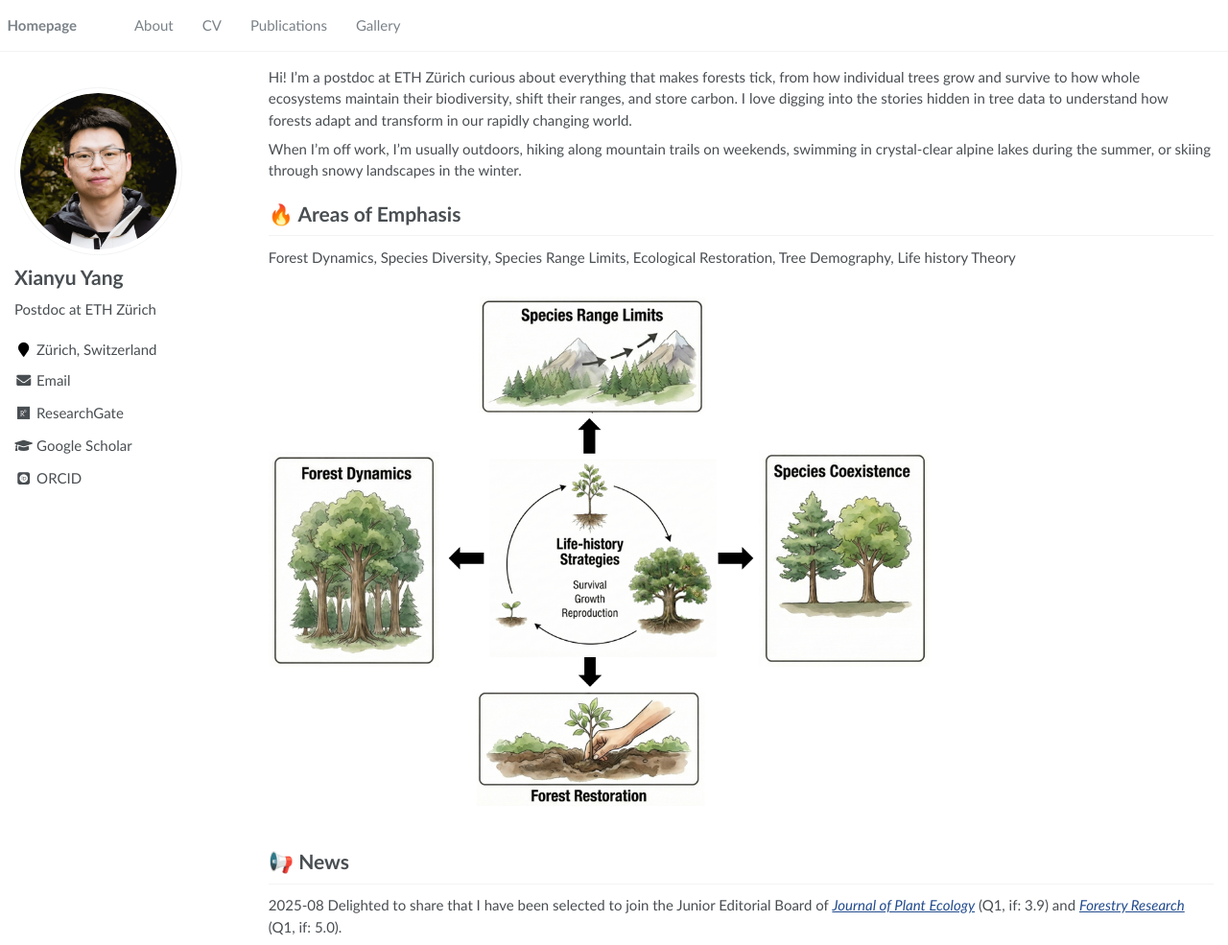
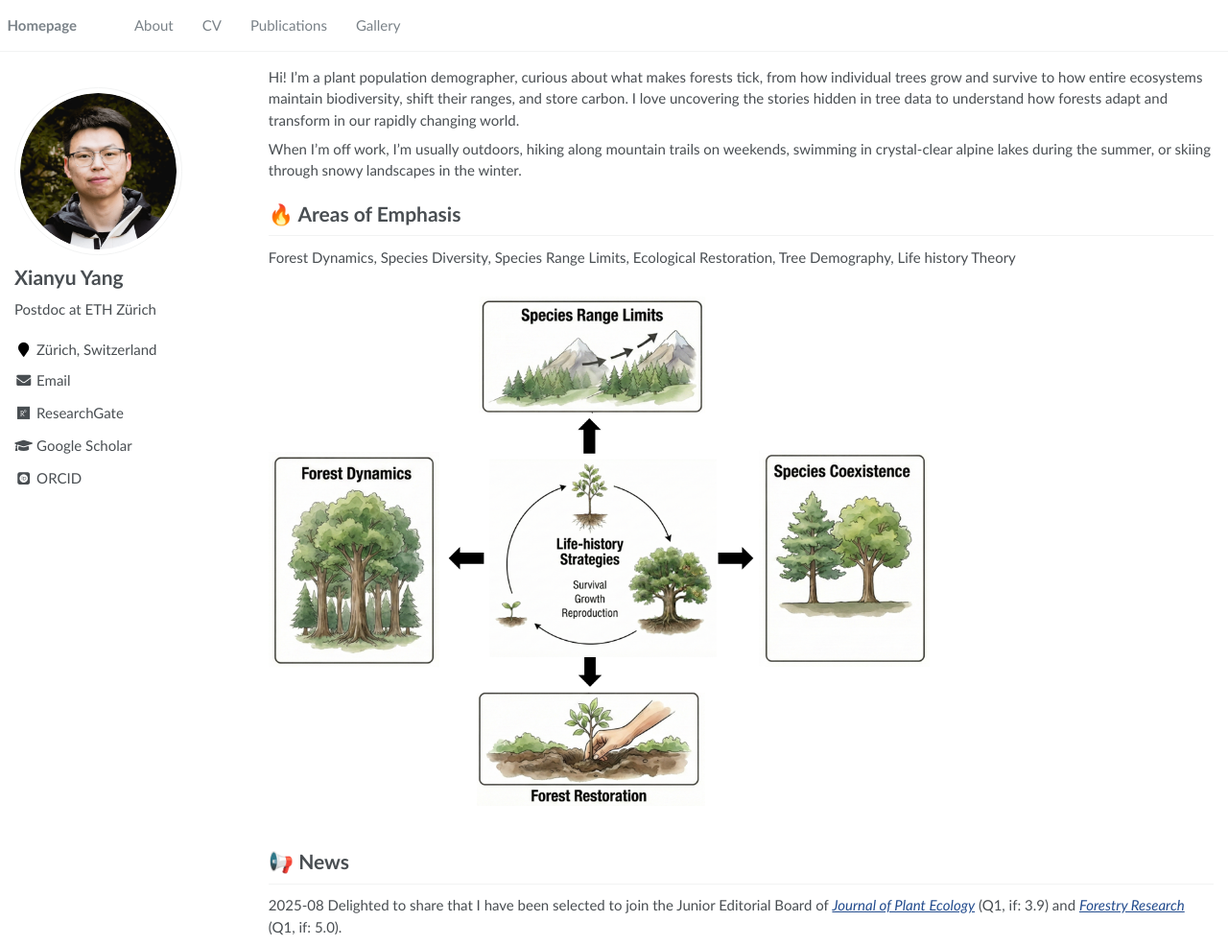
Before and after one commit to Xianyu-Yang/xianyu-yang.github.io, a Jekyll site: the page built from _pages/about.md, in a window 1280 px wide and 985 px high. Shown: the whole window at 96% size. Built offline with Jekyll 4.4.1, drawn with Linux system fonts in a browser that asks for light colours; some web fonts are replaced.

Commit message:
Update about.md

```diff
--- a/_pages/about.md
+++ b/_pages/about.md
@@ -16,7 +16,7 @@ redirect_from:
 {% assign url = gsDataBaseUrl | append: "google-scholar-stats/gs_data_shieldsio.json" %}
 
 <span class='anchor' id='about-me'></span>
-Hi! I’m a postdoc at ETH Zürich curious about everything that makes forests tick, from how individual trees grow and survive to how whole ecosystems maintain their biodiversity, shift their ranges, and store carbon. I love digging into the stories hidden in tree data to understand how forests adapt and transform in our rapidly changing world.
+Hi! I’m a plant population demographer, curious about what makes forests tick, from how individual trees grow and survive to how entire ecosystems maintain biodiversity, shift their ranges, and store carbon. I love uncovering the stories hidden in tree data to understand how forests adapt and transform in our rapidly changing world.
 
 When I’m off work, I’m usually outdoors, hiking along mountain trails on weekends, swimming in crystal-clear alpine lakes during the summer, or skiing through snowy landscapes in the winter.
 
```
